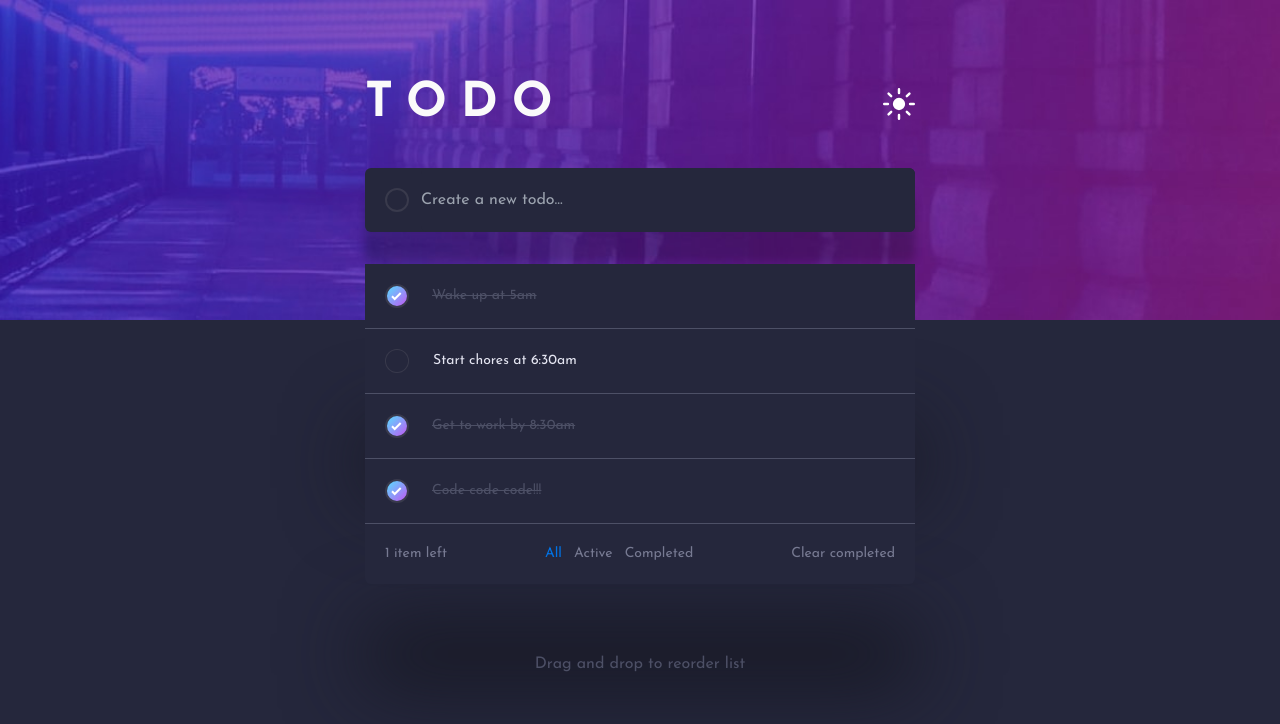
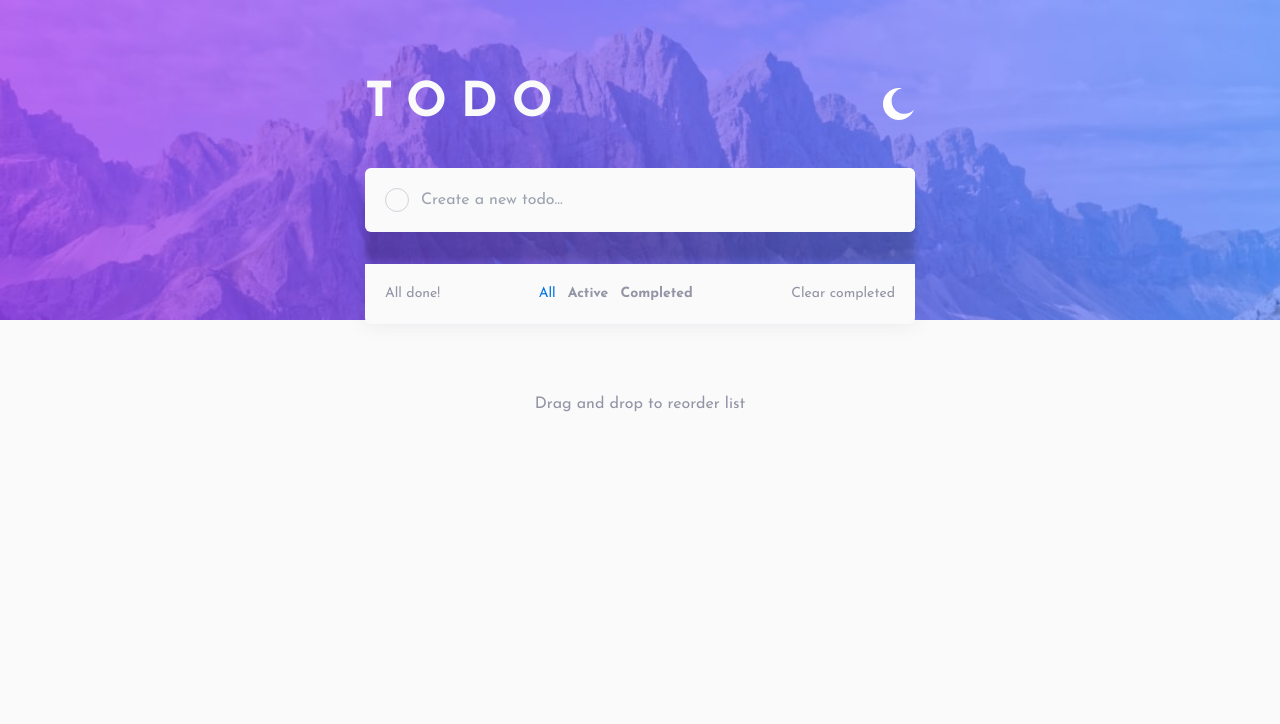
Before and after one commit to Mu-Solomon/todo-app, a Next.js app: page / in a window 1280 px wide. Shown: the top 724 px of the page. Built offline with nearby package versions, Linux system fonts and the light colour scheme.

Commit message:
Dark mode local storage and fixing errors

```diff
--- a/src/app/layout.js
+++ b/src/app/layout.js
@@ -7,9 +7,5 @@ export const metadata = {
 };
 
 export default function RootLayout({ children }) {
-  return (
-    <html lang="en">
-      <body>{children}</body>
-    </html>
-  );
+  return <html lang="en">{children}</html>;
 }
--- a/src/app/page.js
+++ b/src/app/page.js
@@ -1,22 +1,40 @@
+// pages/index.js
 "use client";
 
 import HomePage from "@/components/homePage";
-import Image from "next/image";
-import { useState } from "react";
+import { useState, useEffect } from "react";
 
 export default function Home() {
-  const [theme, setTheme] = useState("dark");
-  const changeTheme = () => {
-    if (theme == "dark") {
-      setTheme("light");
-    } else {
-      setTheme("dark");
-    }
-    console.log(theme);
+  // State to manage the theme
+  const [theme, setTheme] = useState("light"); // Default to light mode
+
+  // Function to toggle the theme
+  const toggleTheme = () => {
+    setTheme((prevTheme) => (prevTheme === "light" ? "dark" : "light"));
   };
+
+  // Effect to check system color scheme preference
+  useEffect(() => {
+    const prefersDarkMode =
+      window.matchMedia &&
+      window.matchMedia("(prefers-color-scheme: dark)").matches;
+    setTheme(prefersDarkMode ? "dark" : "light");
+
+    const handleSystemColorSchemeChange = (e) => {
+      setTheme(e.matches ? "dark" : "light");
+    };
+
+    const mediaQuery = window.matchMedia("(prefers-color-scheme: dark)");
+    mediaQuery.addEventListener("change", handleSystemColorSchemeChange);
+
+    return () => {
+      mediaQuery.removeEventListener("change", handleSystemColorSchemeChange);
+    };
+  }, []);
+
   return (
-    <body className={` ${theme == "dark" ? "bg-[#25273c]" : "bg-[#fafafa]"}`}>
-      <HomePage theme={theme} changeTheme={changeTheme} />
+    <body className={` ${theme === "dark" ? "bg-[#25273c]" : "bg-[#fafafa]"}`}>
+      <HomePage theme={theme} changeTheme={toggleTheme} />
     </body>
   );
 }
--- a/src/components/activeTodoItem.jsx
+++ b/src/components/activeTodoItem.jsx
@@ -1,15 +1,23 @@
 import React from "react";
 import Image from "next/image";
 
-const ActiveTodoItem = ({theme, key, item, handleCompleted, deleteItem}) => {
+const ActiveTodoItem = ({
+  theme,
+  index,
+  keyItem,
+  item,
+  handleCompleted,
+  deleteItem,
+}) => {
   return (
     <li
       className={`justify-left group mx-6 flex items-center gap-3   ${
         theme == "dark"
           ? "custom-shadow bg-[#25273c] border-b border-b-[#4d5066]"
           : "bg-[#fafafa] border-b-[1px] border-b-[#d2d3db] shadow-xl "
-      } py-4 sm:mx-0 sm:py-5 ${key == 0 ? "rounded-tl-md rounded-tr-md" : ""}`}
-      key={key}
+      } py-4 sm:mx-0 sm:py-5 ${
+        index == 0 ? "rounded-tl-md rounded-tr-md" : ""
+      }`}
     >
       <div
         className={`gradient ml-5 flex h-6 w-6 items-center justify-center rounded-full ${
@@ -31,11 +39,12 @@ const ActiveTodoItem = ({theme, key, item, handleCompleted, deleteItem}) => {
         {item.item}
       </p>
       <Image
+        alt="Image cross"
         src="/images/icon-cross.svg"
         width={15}
         height={15}
         className="absolute right-10 sm:hidden hover:cursor-pointer group-hover:block sm:relative sm:right-[-210px]"
-        onClick={() => deleteItem(key)}
+        onClick={() => deleteItem(keyItem)}
       />
     </li>
   );
--- a/src/components/completedTodoItem.jsx
+++ b/src/components/completedTodoItem.jsx
@@ -3,7 +3,8 @@ import Image from "next/image";
 
 const CompletedTodoItem = ({
   theme,
-  key,
+  index,
+  keyItem,
   item,
   handleCompleted,
   deleteItem,
@@ -16,7 +17,7 @@ const CompletedTodoItem = ({
             ? "bg-[#25273c] border-b border-b-[#4d5066] "
             : "bg-[#fafafa] border-b border-b-[#d2d3db] shadow-xl"
         } bg-[#25273c] gap-3 mx-6 sm:mx-0 ${
-          key == 0 ? "rounded-tl-md rounded-tr-md" : ""
+          index == 0 ? "rounded-tl-md rounded-tr-md" : ""
         }  py-4  sm:py-5 `}
       >
         <span
@@ -26,11 +27,12 @@ const CompletedTodoItem = ({
           onClick={handleCompleted}
         ></span>
         <Image
+          alt="Cross image"
           src="/images/icon-check.svg"
           width={11}
           height={11}
           className="absolute left-[50px] sm:left-[-30px] sm:relative hover:cursor-pointer"
-          onClick={() => handleCompleted(key)}
+          onClick={() => handleCompleted(keyItem)}
         />
 
         <p
@@ -41,11 +43,12 @@ const CompletedTodoItem = ({
           {item.item}
         </p>
         <Image
+          alt="Cross image"
           src="/images/icon-cross.svg"
           width={15}
           height={15}
           className="absolute right-10 sm:hidden hover:cursor-pointer group-hover:block sm:relative sm:right-[-210px]"
-          onClick={() => deleteItem(key)}
+          onClick={() => deleteItem(keyItem)}
         />
       </div>
     </li>
--- a/src/components/homePage.jsx
+++ b/src/components/homePage.jsx
@@ -8,13 +8,15 @@ import SortTodo from "./sortTodo";
 import Sortable from "sortablejs";
 
 const HomePage = ({ theme, changeTheme }) => {
-  const [todos, setTodos] = useState([
-    { item: "Wake up at 5am", isCompleted: true },
-    { item: "Start chores at 6:30am", isCompleted: false },
-    { item: "Get to work by 8:30am", isCompleted: true },
-    { item: "Code code code!!!", isCompleted: true },
-  ]);
+  const [todos, setTodos] = useState(() => {
+    const storedTodos = localStorage.getItem("todos");
+    return storedTodos ? JSON.parse(storedTodos) : [];
+  });
 
+  // Update local storage whenever todos change
+  useEffect(() => {
+    localStorage.setItem("todos", JSON.stringify(todos));
+  }, [todos]);
   const [input, setInput] = useState("");
 
   const handleInput = (event) => {
@@ -37,7 +39,7 @@ const HomePage = ({ theme, changeTheme }) => {
 
   const deleteItem = (key) => {
     console.log(key);
-      const updatedTodos = [...todos];
+    const updatedTodos = [...todos];
     updatedTodos.splice(key, 1);
     setTodos(updatedTodos);
   };
@@ -102,28 +104,31 @@ const HomePage = ({ theme, changeTheme }) => {
 
     return (
       <span id="sortable-list">
-        {filteredTodos.map((item, key) => (
-          <>
+        {filteredTodos.map((item, index) => (
+          <React.Fragment key={index}>
             {item.isCompleted ? (
               <CompletedTodoItem
-                key={key}
+                key={index}
+                keyItem={index}
+                index={index}
                 theme={theme}
                 item={item}
-                handleCompleted={() => handleCompleted(key)}
-                deleteItem={() => deleteItem(key)}
+                handleCompleted={() => handleCompleted(index)}
+                deleteItem={() => deleteItem(index)}
                 todos={todos}
               />
             ) : (
               <ActiveTodoItem
-                key={key}
+                key={index}
+                keyItem={index}
                 theme={theme}
                 item={item}
-                handleCompleted={() => handleCompleted(key)}
-                deleteItem={() => deleteItem(key)}
+                handleCompleted={() => handleCompleted(index)}
+                deleteItem={() => deleteItem(index)}
                 todos={todos}
               />
             )}
-          </>
+          </React.Fragment>
         ))}
       </span>
     );
@@ -150,6 +155,7 @@ const HomePage = ({ theme, changeTheme }) => {
         {theme == "dark" ? (
           <button onClick={changeTheme}>
             <Image
+              alt="Light sun"
               src="/images/icon-sun.svg"
               className="sm:w-8 sm:h-8 hover:cursor-pointer"
               width={20}
@@ -159,6 +165,7 @@ const HomePage = ({ theme, changeTheme }) => {
         ) : (
           <button onClick={changeTheme}>
             <Image
+              alt="Dark moon"
               src="/images/icon-moon.svg"
               className="sm:w-8 sm:h-8 hover:cursor-pointer"
               width={20}
```
